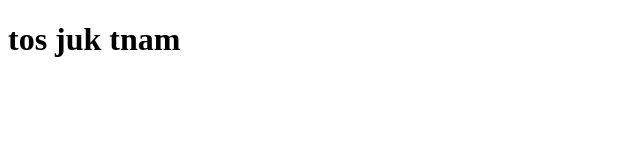
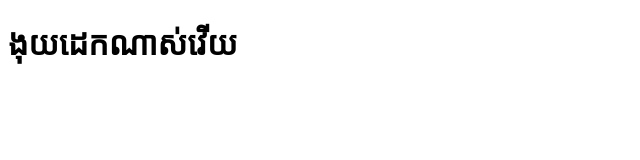
Before and after one commit to kongnhel/kdmv, a plain HTML site: page index.html in a window 1280 px wide. Shown: the whole page, without its empty margins (0-640 px from the left). Drawn offline with Linux system fonts and the light colour scheme.

Commit message:
Update index.html

```diff
--- a/index.html
+++ b/index.html
@@ -8,7 +8,7 @@
 </head>
 
 <body>
-    <h1 text="center">tos juk tnam</h1>
+    <h1 text="center">ងុយដេកណាស់វើយ</h1>
 </body>
 
 </html>
```
